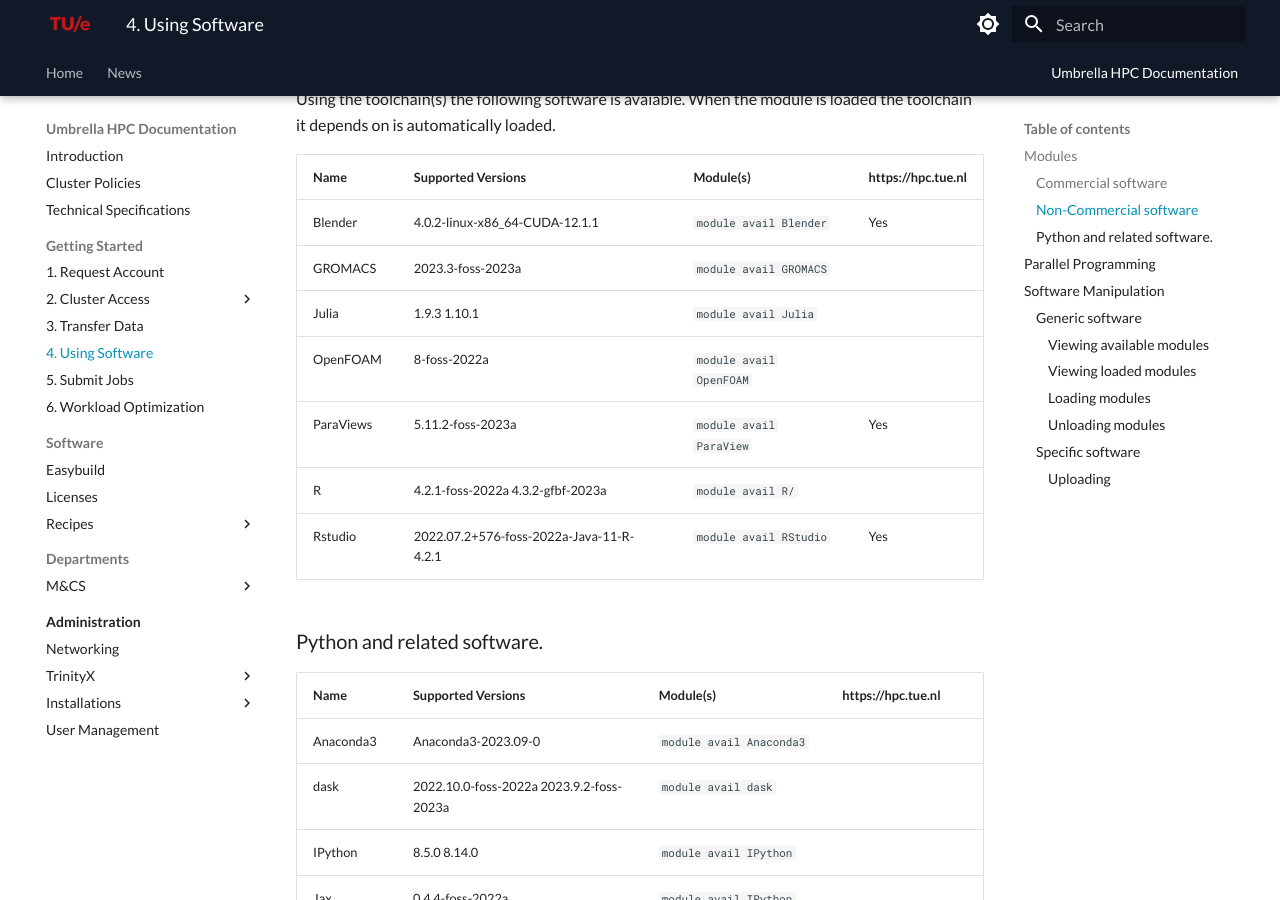
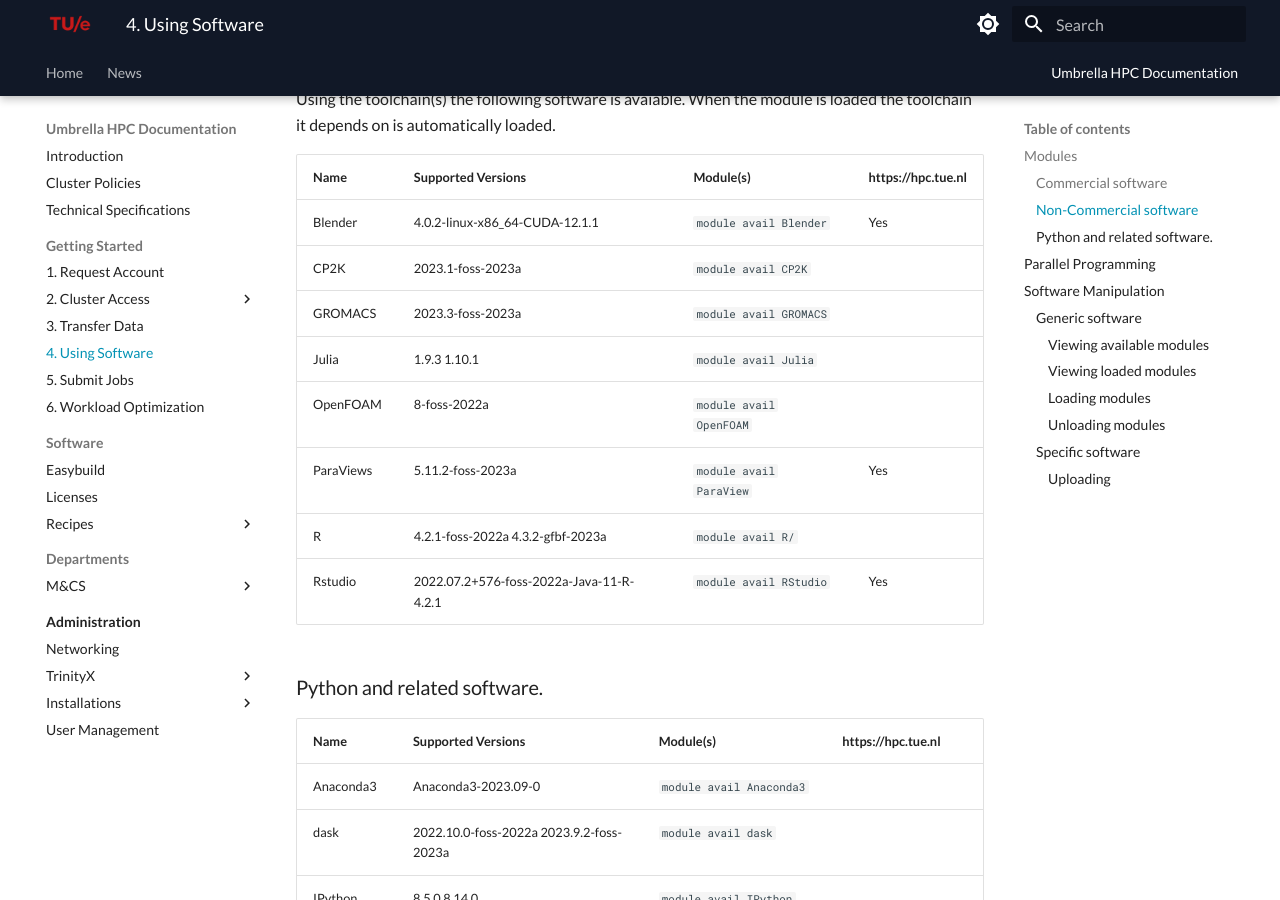
Before and after one commit to gferhpc/supercomputing.tue.nl, an MkDocs documentation site: the page built from pages/documentation/steps/software/index.md, in a window 1280 px wide and 900 px high, scrolled down 1970 px. Built offline with MkDocs 1.6.1 and Material for MkDocs 9.7.7, drawn with Linux system fonts in a browser that asks for light colours.

Commit message:
Update index.md

```diff
--- a/pages/documentation/steps/software/index.md
+++ b/pages/documentation/steps/software/index.md
@@ -118,6 +118,7 @@
 | Name           | Supported Versions                   | Module(s)                | https://hpc.tue.nl |
 | -------------- | ------------------------------------ | ------------------------ | ------------------ |
 | Blender        | 4.0.2-linux-x86_64-CUDA-12.1.1       | `module avail Blender`   | Yes |
+| CP2K           | 2023.1-foss-2023a                    | `module avail CP2K`      | |
 | GROMACS        | 2023.3-foss-2023a                    | `module avail GROMACS`   | |
 | Julia          | 1.9.3 1.10.1                         | `module avail Julia`     | |
 | OpenFOAM       | 8-foss-2022a                         | `module avail OpenFOAM`  | |
```
